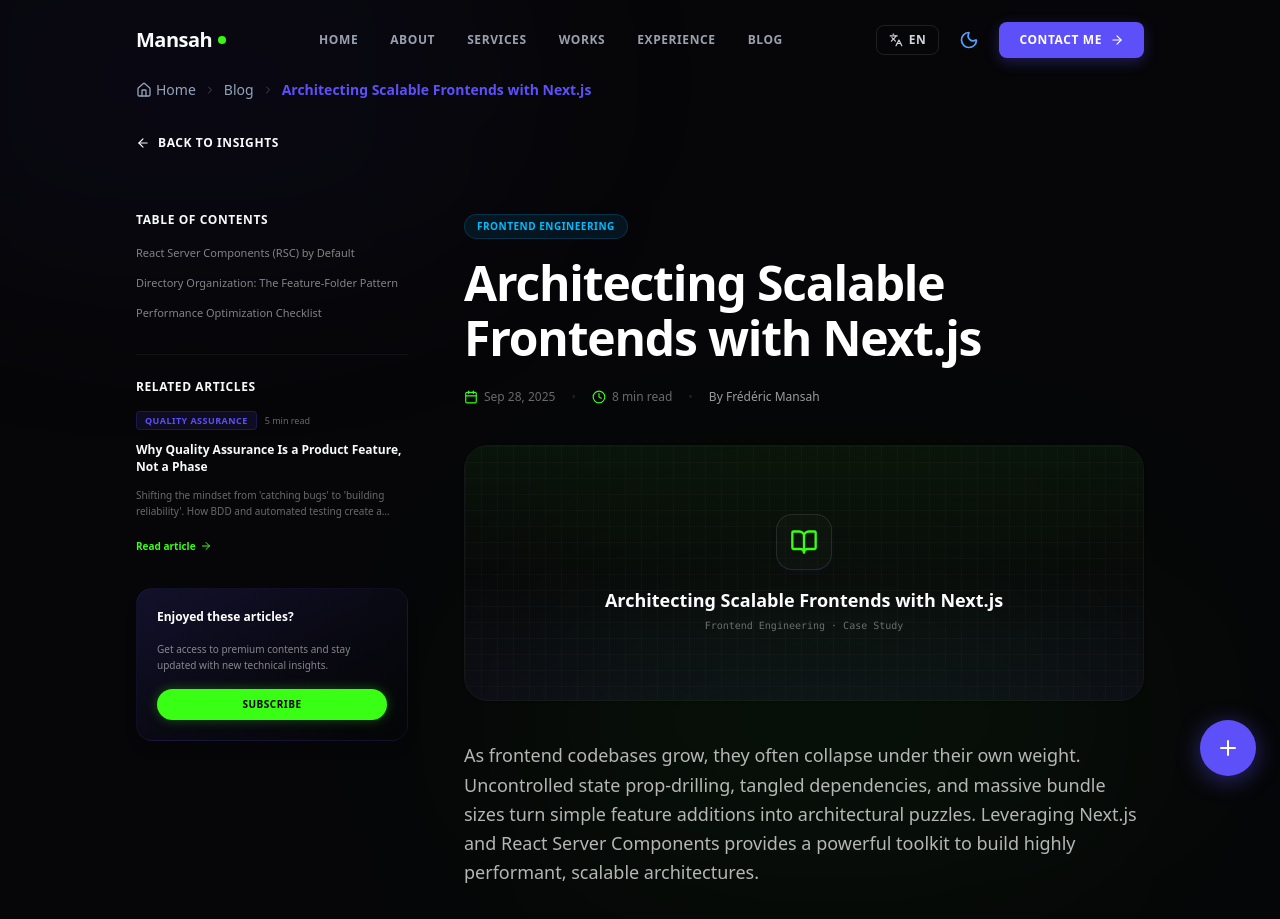
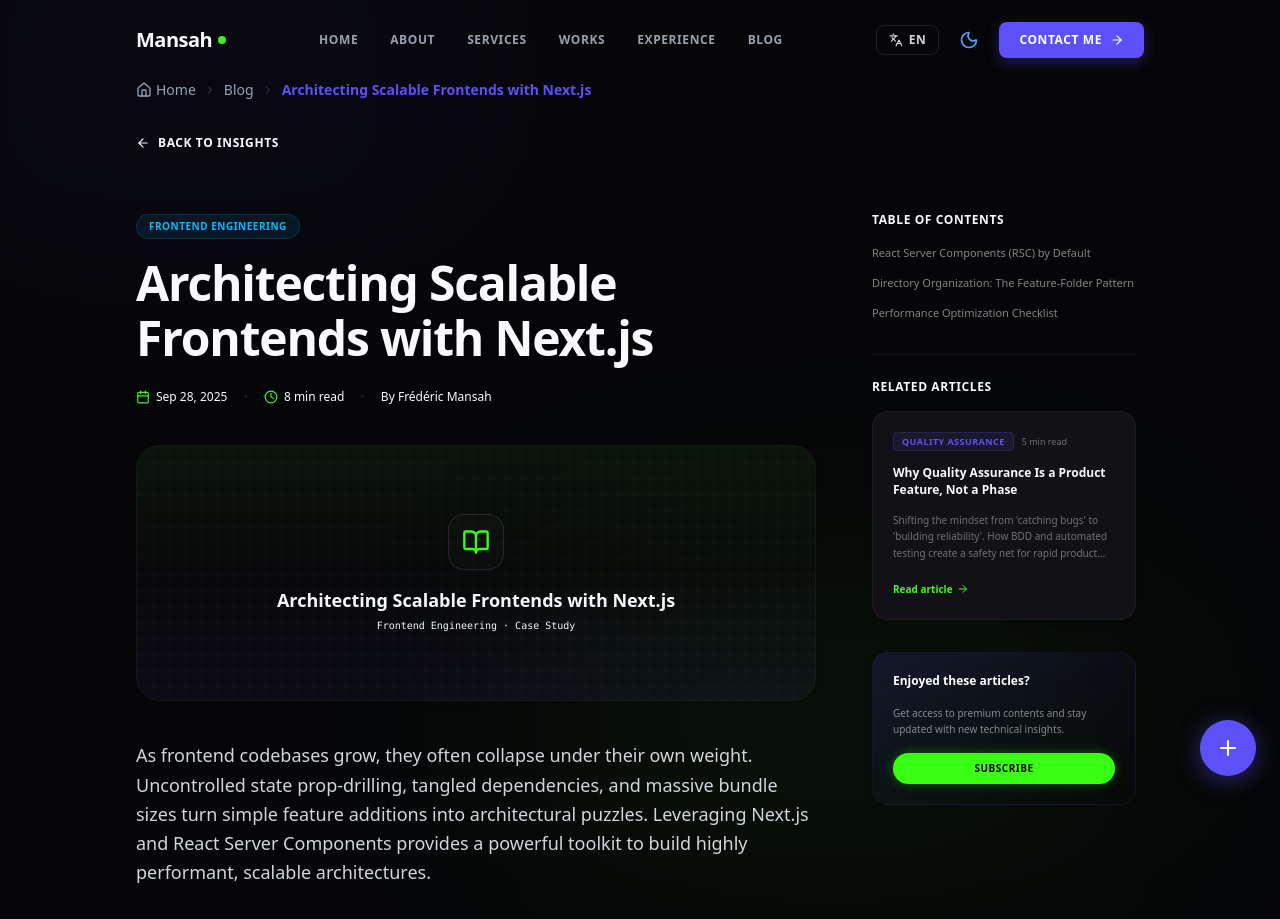
Before and after one commit to HonluePetnou/portofolio-mansah, a Next.js app: page /blog/architecting-scalable-frontends in a window 1280 px wide. Shown: the top 919 px of the page. Built offline with nearby package versions, Linux system fonts and the light colour scheme.

Commit message:
style: wrap related articles in a card and fix aside overflow settings

```diff
--- a/src/app/blog/[slug]/page.tsx
+++ b/src/app/blog/[slug]/page.tsx
@@ -1,7 +1,7 @@
 import { blogPosts } from "@/data/blog";
 import { notFound } from "next/navigation";
 import Link from "next/link";
-import { ArrowLeft, ArrowRight, Clock, Calendar, Quote, ChevronRight, BookOpen, Mail } from "lucide-react";
+import { ArrowLeft, Clock, Calendar, Quote, ChevronRight, BookOpen, Mail, ArrowRight } from "lucide-react";
 import { Breadcrumbs } from "@/components/shared/breadcrumbs";
 import { Metadata } from "next";
 import { cn } from "@/lib/utils";
@@ -67,80 +67,11 @@
         </Link>
       </div>
 
-      {/* Main 2-Column Layout */}
-      <div className="grid lg:grid-cols-[280px_1fr] gap-12 items-start pt-4">
+      {/* Main 2-Column Layout (Sidebar on the right) */}
+      <div className="grid lg:grid-cols-[1fr_280px] gap-12 items-start pt-4">
 
-        {/* Left Column (Sticky Sidebar on Desktop) */}
-        <aside className="hidden lg:block sticky top-24 self-start space-y-8 max-h-[calc(100vh-120px)] pr-2">
-
-          {/* Table of Contents */}
-          <div className="space-y-4 text-left">
-            <h3 className="text-xs font-bold uppercase tracking-wider text-muted-foreground">
-              Table of Contents
-            </h3>
-            <ul className="space-y-3 text-[11px] font-medium">
-              {post.sections.map((sec, idx) => (
-                <li key={idx}>
-                  <a
-                    href={`#section-${idx}`}
-                    className="block text-white/50 hover:text-brand-accent transition-colors leading-relaxed"
-                  >
-                    {sec.heading}
-                  </a>
-                </li>
-              ))}
-            </ul>
-          </div>
-
-          {/* Related Articles */}
-          {relatedPost && (
-            <div className="space-y-4 text-left pt-6 border-t border-white/5">
-              <h3 className="text-xs font-bold uppercase tracking-wider text-muted-foreground">
-                Related articles
-              </h3>
-              <div className="space-y-3">
-                <div className="flex items-center gap-2 text-[9px]">
-                  <span className={cn(
-                    "font-bold uppercase tracking-wider px-2 py-0.5 rounded border",
-                    getCategoryStyle(relatedPost.category)
-                  )}>
-                    {relatedPost.category}
-                  </span>
-                  <span className="text-white/40">{relatedPost.readTime}</span>
-                </div>
-                <h4 className="text-xs font-bold text-foreground hover:text-brand-accent transition-colors leading-snug">
-                  <Link href={`/blog/${relatedPost.slug}`}>{relatedPost.title}</Link>
-                </h4>
-                <p className="text-[10px] text-white/40 line-clamp-2 leading-relaxed">
-                  {relatedPost.excerpt}
-                </p>
-                <Link
-                  href={`/blog/${relatedPost.slug}`}
-                  className="inline-flex items-center gap-1 text-[10px] font-bold text-brand-primary dark:text-brand-accent hover:underline"
-                >
-                  Read article <ArrowRight className="w-3 h-3" />
-                </Link>
-              </div>
-            </div>
-          )}
-
-          {/* Newsletter / Enjoyed Box */}
-          <div className="p-5 rounded-2xl bg-gradient-to-br from-brand-primary/15 via-brand-primary/5 to-transparent border border-brand-primary/10 shadow-lg text-left space-y-4">
-            <h4 className="font-extrabold text-white text-xs">
-              Enjoyed these articles?
-            </h4>
-            <p className="text-[10px] text-white/50 leading-relaxed">
-              Get access to premium contents and stay updated with new technical insights.
-            </p>
-            <button className="w-full py-2 rounded-full bg-brand-accent hover:bg-brand-accent/90 text-black font-bold text-[10px] uppercase tracking-wider transition-all shadow-[0_0_12px_rgba(57,255,20,0.3)]">
-              Subscribe
-            </button>
-          </div>
-
-        </aside>
-
-        {/* Right Column (Main Article Body) */}
-        <div className="space-y-10 max-w-3xl">
+        {/* Left Column (Main Article Body) */}
+        <div className="space-y-10 max-w-3xl order-1">
 
           {/* Article Header info */}
           <div className="space-y-4 text-left">
@@ -151,49 +82,49 @@
               {post.category}
             </span>
 
-            <h1 className="text-3xl md:text-5xl font-extrabold tracking-tight text-white leading-[1.15]">
+            <h1 className="text-3xl md:text-5xl font-extrabold tracking-tight text-foreground leading-[1.15]">
               {post.title}
             </h1>
 
-            <div className="flex flex-wrap gap-4 text-xs text-white/40 pt-2">
+            <div className="flex flex-wrap gap-4 text-xs text-muted-foreground pt-2">
               <span className="flex items-center gap-1.5">
                 <Calendar className="w-3.5 h-3.5 text-brand-primary dark:text-brand-accent" />
                 {post.date}
               </span>
-              <span className="text-white/10">•</span>
+              <span className="text-gray-300 dark:text-white/10">•</span>
               <span className="flex items-center gap-1.5">
                 <Clock className="w-3.5 h-3.5 text-brand-primary dark:text-brand-accent" />
                 {post.readTime}
               </span>
-              <span className="text-white/10">•</span>
-              <span className="flex items-center gap-1.5 font-medium text-white/60">
+              <span className="text-gray-300 dark:text-white/10">•</span>
+              <span className="flex items-center gap-1.5 font-medium text-foreground">
                 By Frédéric Mansah
               </span>
             </div>
           </div>
 
-          {/* Decorative Header Banner (Modern Abstract Grid instead of image) */}
-          <div className="relative h-48 md:h-64 w-full rounded-3xl overflow-hidden border border-white/5 bg-white/[0.01] flex flex-col items-center justify-center p-6 md:p-12 shadow-sm text-center">
+          {/* Decorative Header Banner (Modern Abstract Grid) */}
+          <div className="relative h-48 md:h-64 w-full rounded-3xl overflow-hidden border border-gray-200 dark:border-white/5 bg-gray-50/50 dark:bg-white/[0.01] flex flex-col items-center justify-center p-6 md:p-12 shadow-sm text-center">
             {/* Subtle grid pattern background */}
-            <div className="absolute inset-0 bg-[linear-gradient(to_right,rgba(255,255,255,0.02)_1px,transparent_1px),linear-gradient(to_bottom,rgba(255,255,255,0.02)_1px,transparent_1px)] bg-[size:16px_16px] pointer-events-none" />
+            <div className="absolute inset-0 bg-[linear-gradient(to_right,rgba(0,0,0,0.02)_1px,transparent_1px),linear-gradient(to_bottom,rgba(0,0,0,0.02)_1px,transparent_1px)] dark:bg-[linear-gradient(to_right,rgba(255,255,255,0.02)_1px,transparent_1px),linear-gradient(to_bottom,rgba(255,255,255,0.02)_1px,transparent_1px)] bg-[size:16px_16px] pointer-events-none" />
             <div className="absolute inset-0 bg-gradient-to-t from-brand-primary/5 via-transparent to-brand-accent/5 pointer-events-none" />
 
             {/* Dynamic icon indicator */}
-            <div className="w-14 h-14 rounded-2xl bg-white/[0.02] border border-white/10 flex items-center justify-center mb-4 shadow-md shadow-brand-primary/5">
+            <div className="w-14 h-14 rounded-2xl bg-white/50 dark:bg-white/[0.02] border border-gray-200 dark:border-white/10 flex items-center justify-center mb-4 shadow-md shadow-brand-primary/5">
               <BookOpen className="w-7 h-7 text-brand-primary dark:text-brand-accent" />
             </div>
 
-            <h3 className="text-md md:text-lg font-bold text-white max-w-md line-clamp-2">
+            <h3 className="text-md md:text-lg font-bold text-foreground max-w-md line-clamp-2">
               {post.title}
             </h3>
-            <span className="text-[10px] text-white/40 mt-1 font-mono">{post.category} · Case Study</span>
+            <span className="text-[10px] text-muted-foreground mt-1 font-mono">{post.category} · Case Study</span>
           </div>
 
           {/* Article Content */}
           <article className="text-left space-y-8 prose dark:prose-invert max-w-none">
 
             {/* Introduction */}
-            <p className="text-base md:text-lg text-white/70 leading-relaxed font-normal">
+            <p className="text-base md:text-lg text-foreground/90 dark:text-gray-300 leading-relaxed font-normal">
               {post.introduction}
             </p>
 
@@ -201,7 +132,7 @@
             {post.quote && (
               <div className="relative p-6 md:p-8 rounded-2xl border border-brand-primary/10 dark:border-white/5 bg-brand-primary/5 dark:bg-white/[0.01] my-8 flex items-start gap-4">
                 <Quote className="w-10 h-10 text-brand-primary dark:text-brand-accent shrink-0 opacity-20 -mt-2" />
-                <div className="text-xs md:text-sm italic font-medium text-white/80 leading-relaxed">
+                <div className="text-xs md:text-sm italic font-medium text-foreground/85 dark:text-gray-300 leading-relaxed">
                   &ldquo;{post.quote}&rdquo;
                 </div>
                 {/* Left accent bar */}
@@ -212,18 +143,18 @@
             {/* Sections Loop */}
             {post.sections.map((section, idx) => (
               <div key={idx} id={`section-${idx}`} className="space-y-4 pt-4 scroll-mt-24">
-                <h2 className="text-xl md:text-2xl font-extrabold text-white tracking-tight flex items-center gap-2">
+                <h2 className="text-xl md:text-2xl font-extrabold text-foreground tracking-tight flex items-center gap-2">
                   <ChevronRight className="w-4 h-4 text-brand-primary dark:text-brand-accent shrink-0" />
                   {section.heading}
                 </h2>
-                <p className="text-white/60 text-xs md:text-sm leading-relaxed">
+                <p className="text-muted-foreground dark:text-gray-400 text-xs md:text-sm leading-relaxed">
                   {section.body}
                 </p>
 
                 {/* Code Snippet */}
                 {section.codeSnippet && (
-                  <div className="rounded-xl border border-white/10 overflow-hidden bg-[#0A0A0F] text-gray-200 text-left font-mono text-[11px] leading-relaxed my-6 shadow-lg">
-                    <div className="flex items-center justify-between px-4 py-2 border-b border-white/5 bg-white/5">
+                  <div className="rounded-xl border border-gray-200/50 dark:border-white/10 overflow-hidden bg-[#0A0A0F] text-gray-200 text-left font-mono text-[11px] leading-relaxed my-6 shadow-lg">
+                    <div className="flex items-center justify-between px-4 py-2 border-b border-gray-200/20 dark:border-white/5 bg-white/5">
                       <span className="text-[10px] font-bold uppercase tracking-wider text-white/40 font-sans">
                         {section.codeSnippet.language}
                       </span>
@@ -241,8 +172,8 @@
           </article>
 
           {/* Footer Profile Box */}
-          <div className="pt-8 border-t border-white/5">
-            <div className="p-6 rounded-2xl border border-white/5 bg-[#0A0A0F] flex flex-col sm:flex-row items-center gap-6 text-left">
+          <div className="pt-8 border-t border-gray-200 dark:border-white/5">
+            <div className="p-6 rounded-2xl border border-gray-200 dark:border-white/5 bg-gray-50/50 dark:bg-[#0A0A0F] flex flex-col sm:flex-row items-center gap-6 text-left">
 
               <div className="relative w-14 h-14 rounded-full overflow-hidden bg-brand-primary/10 border border-brand-primary/20 shrink-0 flex items-center justify-center">
                 <span className="text-xl font-extrabold text-brand-primary dark:text-brand-accent">
@@ -251,10 +182,10 @@
               </div>
 
               <div className="space-y-2">
-                <h4 className="font-bold text-white text-sm">
+                <h4 className="font-bold text-foreground">
                   Frédéric Armel Mansah
                 </h4>
-                <p className="text-xs text-white/50 leading-relaxed">
+                <p className="text-xs text-muted-foreground dark:text-gray-400 leading-relaxed">
                   Senior Frontend Engineer & QA specialist, focus on modular React structures, quality automation pipelines, and API integrations.
                 </p>
                 <div className="pt-1">
@@ -272,6 +203,77 @@
 
         </div>
 
+        {/* Right Column (Sticky Sidebar on Desktop) */}
+        <aside className="hidden lg:block sticky top-24 self-start space-y-8 max-h-[calc(100vh-120px)] overflow-y-auto pr-2 pl-2 order-2">
+
+          {/* Table of Contents */}
+          <div className="space-y-4 text-left">
+            <h3 className="text-xs font-bold uppercase tracking-wider text-muted-foreground">
+              Table of Contents
+            </h3>
+            <ul className="space-y-3 text-[11px] font-medium">
+              {post.sections.map((sec, idx) => (
+                <li key={idx}>
+                  <a
+                    href={`#section-${idx}`}
+                    className="block text-muted-foreground hover:text-brand-primary dark:text-white/50 dark:hover:text-brand-accent transition-colors leading-relaxed"
+                  >
+                    {sec.heading}
+                  </a>
+                </li>
+              ))}
+            </ul>
+          </div>
+
+          {/* Related Articles */}
+          {relatedPost && (
+            <div className="space-y-4 text-left pt-6 border-t border-gray-200 dark:border-white/5">
+              <h3 className="text-xs font-bold uppercase tracking-wider text-muted-foreground">
+                Related articles
+              </h3>
+
+              {/* Card Wrapper matching the Subscribe card style */}
+              <div className="p-5 rounded-2xl border border-gray-200 dark:border-white/5 bg-gray-50/50 dark:bg-card-bg shadow-sm dark:shadow-md space-y-3.5">
+                <div className="flex items-center gap-2 text-[9px]">
+                  <span className={cn(
+                    "font-bold uppercase tracking-wider px-2 py-0.5 rounded border",
+                    getCategoryStyle(relatedPost.category)
+                  )}>
+                    {relatedPost.category}
+                  </span>
+                  <span className="text-muted-foreground dark:text-white/40">{relatedPost.readTime}</span>
+                </div>
+                <h4 className="text-xs font-bold text-foreground hover:text-brand-primary dark:hover:text-brand-accent transition-colors leading-snug">
+                  <Link href={`/blog/${relatedPost.slug}`}>{relatedPost.title}</Link>
+                </h4>
+                <p className="text-[10px] text-muted-foreground dark:text-white/40 line-clamp-3 leading-relaxed">
+                  {relatedPost.excerpt}
+                </p>
+                <Link
+                  href={`/blog/${relatedPost.slug}`}
+                  className="inline-flex items-center gap-1 text-[10px] font-bold text-brand-primary dark:text-brand-accent hover:underline pt-1"
+                >
+                  Read article <ArrowRight className="w-3 h-3" />
+                </Link>
+              </div>
+            </div>
+          )}
+
+          {/* Newsletter / Enjoyed Box */}
+          <div className="p-5 rounded-2xl bg-gradient-to-br from-brand-primary/5 to-transparent dark:from-brand-primary/15 dark:via-brand-primary/5 dark:to-transparent border border-brand-primary/10 shadow-sm dark:shadow-lg text-left space-y-4">
+            <h4 className="font-extrabold text-foreground dark:text-white text-xs">
+              Enjoyed these articles?
+            </h4>
+            <p className="text-[10px] text-muted-foreground dark:text-white/50 leading-relaxed">
+              Get access to premium contents and stay updated with new technical insights.
+            </p>
+            <button className="w-full py-2 rounded-full bg-brand-primary hover:bg-brand-primary/95 text-white dark:bg-brand-accent dark:hover:bg-brand-accent/90 dark:text-black font-bold text-[10px] uppercase tracking-wider transition-all duration-300 dark:shadow-[0_0_12px_rgba(57,255,20,0.3)] shadow-[0_4px_12px_rgba(94,80,249,0.15)]">
+              Subscribe
+            </button>
+          </div>
+
+        </aside>
+
       </div>
 
     </div>
```
